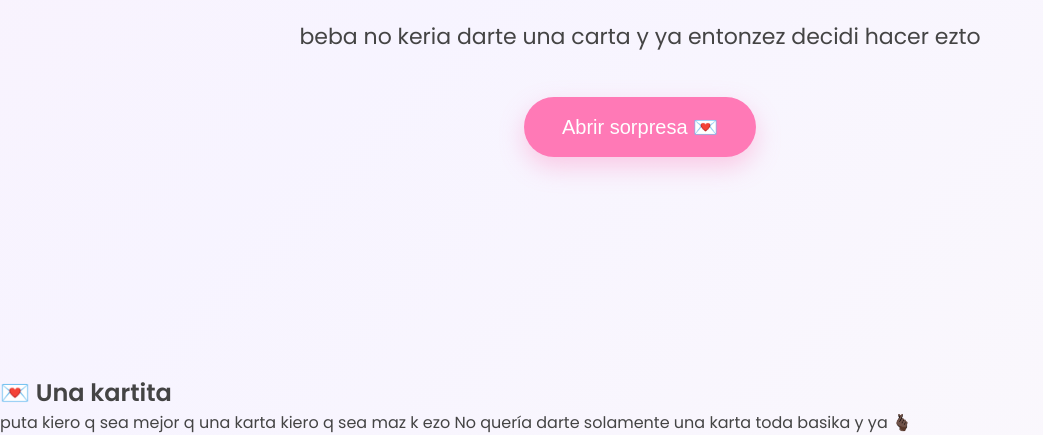
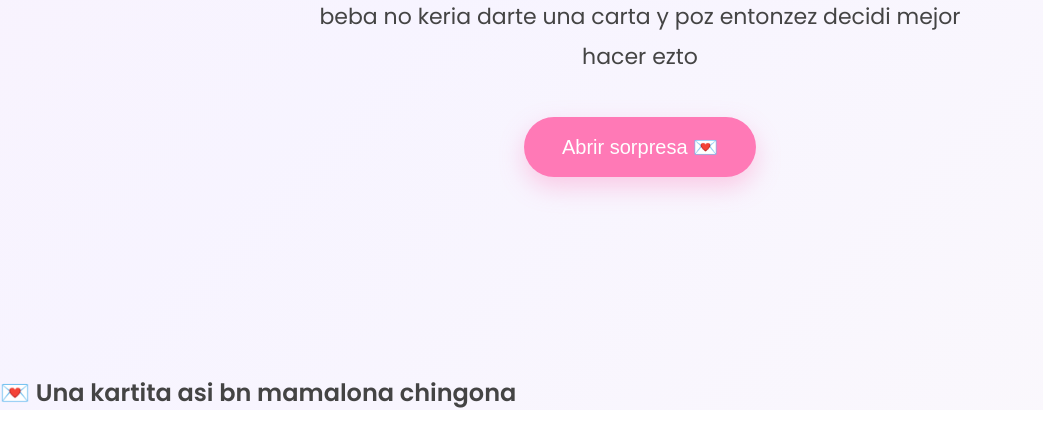
Before and after one commit to ckiwiavex/labubu, a plain HTML site: page index.html in a window 1280 px wide. Shown: the part 425-860 px from the top of the page, without its empty margins (0-1043 px from the left). After the commit the page ends 835 px from the top, so only its background shows below. Drawn offline with Linux system fonts and the light colour scheme.

Commit message:
Update index.html

```diff
--- a/index.html
+++ b/index.html
@@ -27,9 +27,9 @@
 
 <p>
 
-beba no keria darte una carta y ya
+beba no keria darte una carta y poz
 
-entonzez decidi hacer ezto
+entonzez decidi mejor hacer ezto
 
 </p>
 
@@ -44,17 +44,17 @@ Abrir sorpresa 💌
 
     <div class="sobre">
 
-        <h2>💌 Una kartita</h2>
+        <h2>💌 Una kartita asi bn mamalona chingona</h2>
 
         <p>
 
-        puta kiero q sea mejor q una karta
 
-        kiero q sea maz k ezo
 
-        No quería darte solamente una karta toda basika y ya
 
-        🫰🏿
+
+
+
+
 
         </p>
 
```
